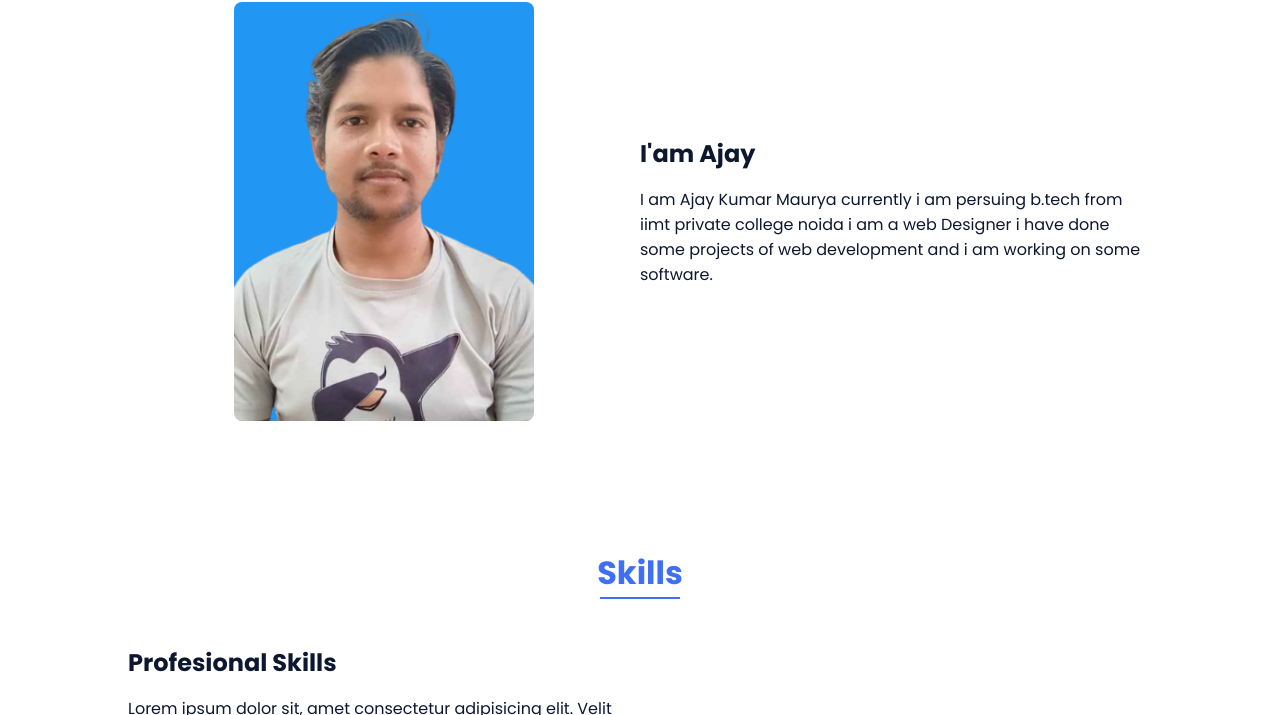
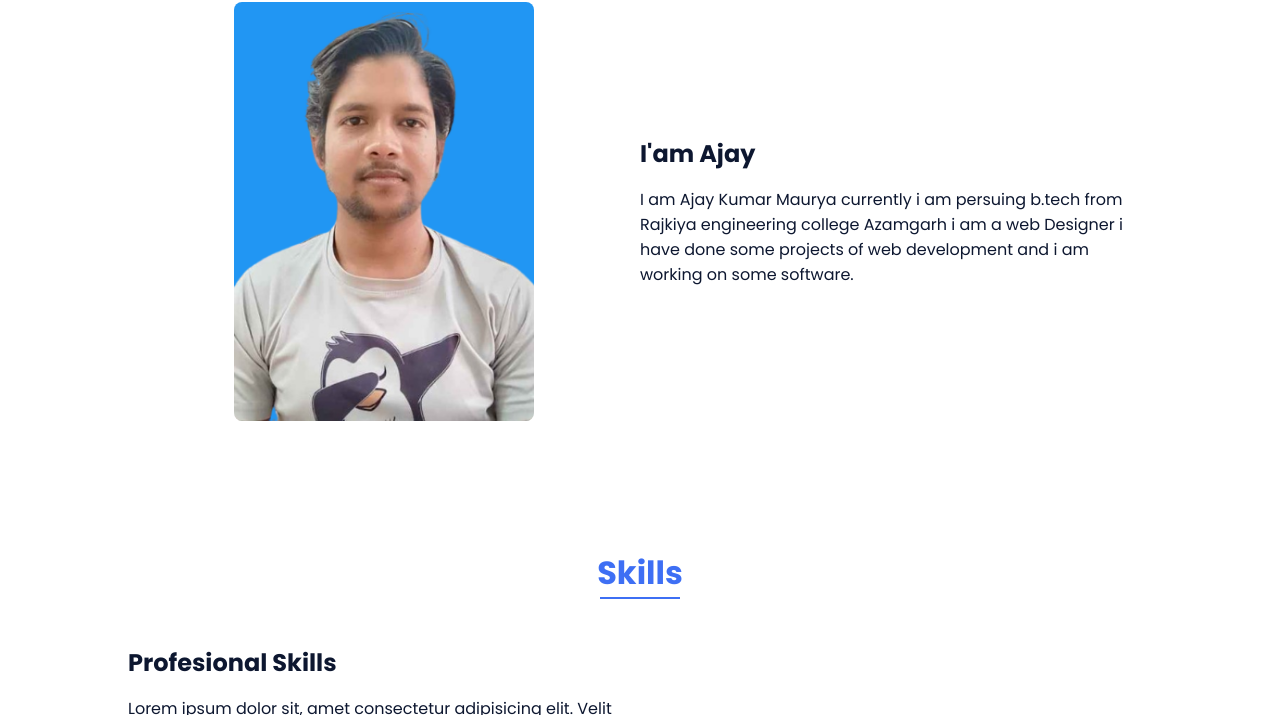
Before and after one commit to 21AJA/Ajay-Maurya, a plain HTML site: page index.html in a window 1280 px wide. Shown: the part 897-1612 px from the top of the page. Drawn offline with nearby package versions, Linux system fonts and the light colour scheme.

Commit message:
initial commit

```diff
--- a/index.html
+++ b/index.html
@@ -75,7 +75,7 @@
 
                     <div>
                         <h2 class="about__subtitle">I'am Ajay</h2>
-                        <p class="about__text">I am Ajay Kumar Maurya currently i am persuing b.tech from iimt private college noida i am a web Designer i have done some projects of web development and i am working on some software.</p>
+                        <p class="about__text">I am Ajay Kumar Maurya currently i am persuing b.tech from Rajkiya engineering college Azamgarh i am a web Designer i have done some projects of web development and i am working on some software.</p>
                     </div>
                 </div>
             </section>
```
